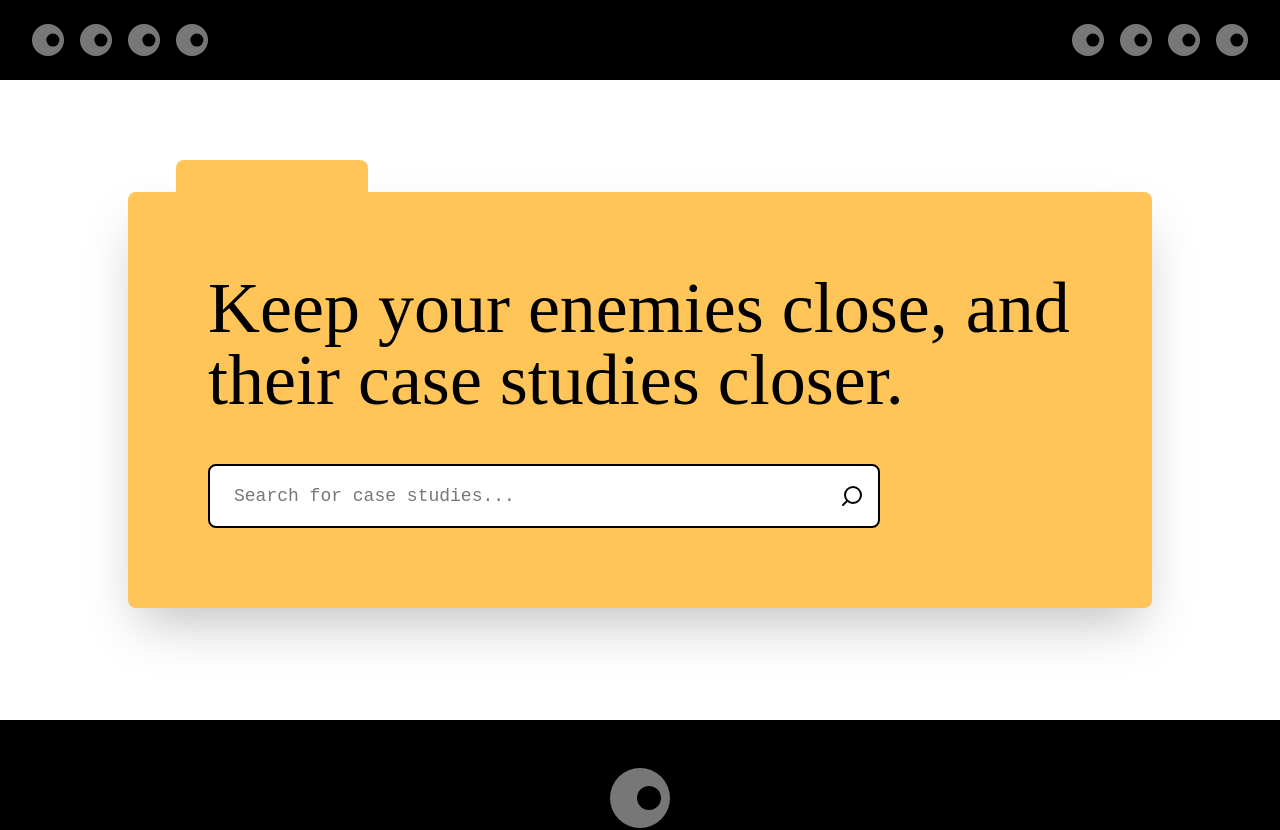
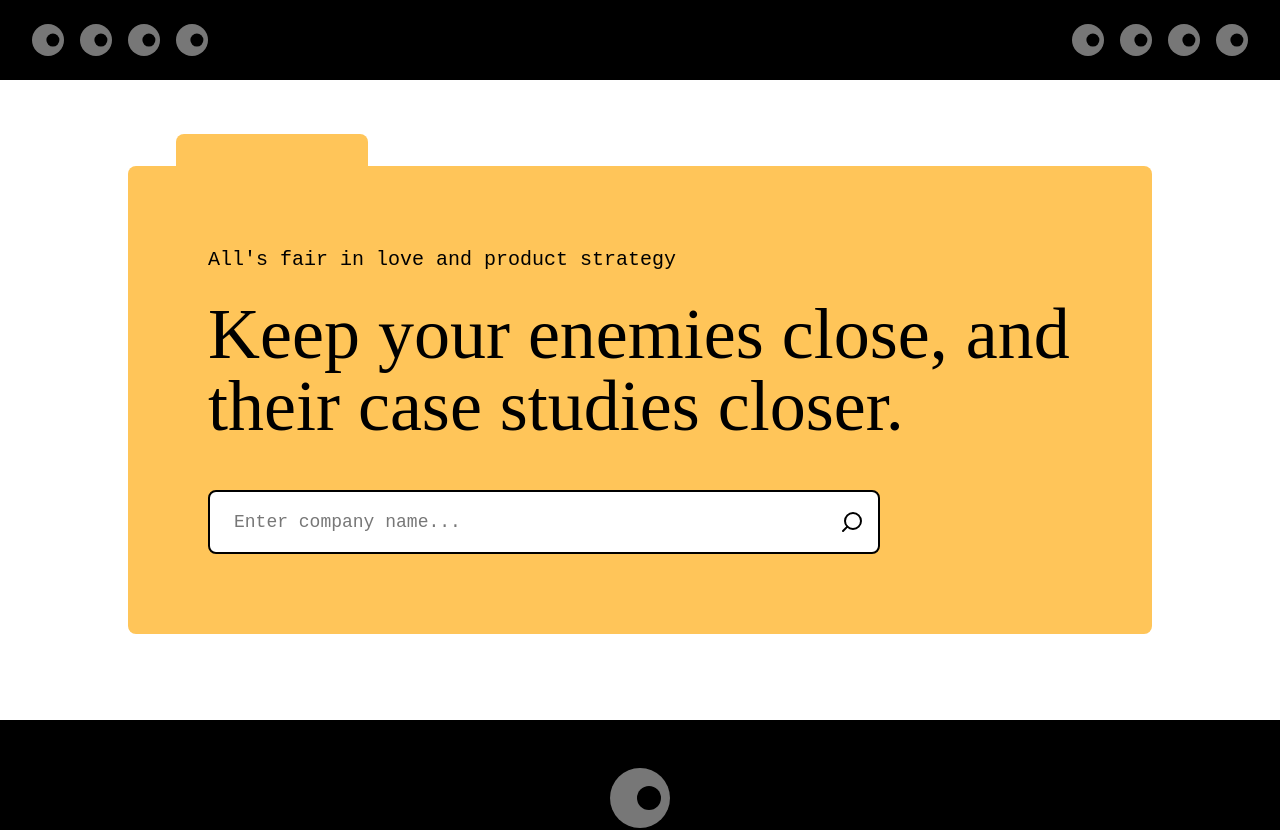
Before and after one commit to witchoria/case-study-finder, a Next.js app: page / in a window 1280 px wide. Shown: the top 830 px of the page. Built offline with nearby package versions, Linux system fonts and the light colour scheme; a web font is replaced by a local one.

Commit message:
Update Hero section styling and copy
- Remove drop shadow from yellow folder block
- Add tagline paragraph above headline
- Update search placeholder to "Enter company name..."

```diff
--- a/src/components/Hero.tsx
+++ b/src/components/Hero.tsx
@@ -12,7 +12,12 @@ export default function Hero() {
           <div className="absolute -top-8 left-12 w-48 h-12 bg-yellow rounded-t-lg" />
 
           {/* Main folder body */}
-          <div className="bg-yellow rounded-lg p-12 md:p-16 lg:p-20 shadow-2xl">
+          <div className="bg-yellow rounded-lg p-12 md:p-16 lg:p-20">
+            {/* Paragraph above headline */}
+            <p className="font-cofo text-black text-lg md:text-xl mb-6">
+              All's fair in love and product strategy
+            </p>
+
             {/* Headline */}
             <h1 className="font-geminis text-4xl md:text-5xl lg:text-6xl xl:text-7xl text-black mb-8 md:mb-12 leading-tight">
               Keep your enemies close, and their case studies closer.
--- a/src/components/SearchForm.tsx
+++ b/src/components/SearchForm.tsx
@@ -19,7 +19,7 @@ export default function SearchForm() {
           type="text"
           value={searchQuery}
           onChange={(e) => setSearchQuery(e.target.value)}
-          placeholder="Search for case studies..."
+          placeholder="Enter company name..."
           className="w-full px-6 py-4 pr-14 text-lg font-cofo bg-white text-black border-2 border-black rounded-lg focus:outline-none focus:ring-2 focus:ring-black placeholder-gray"
         />
 
```
